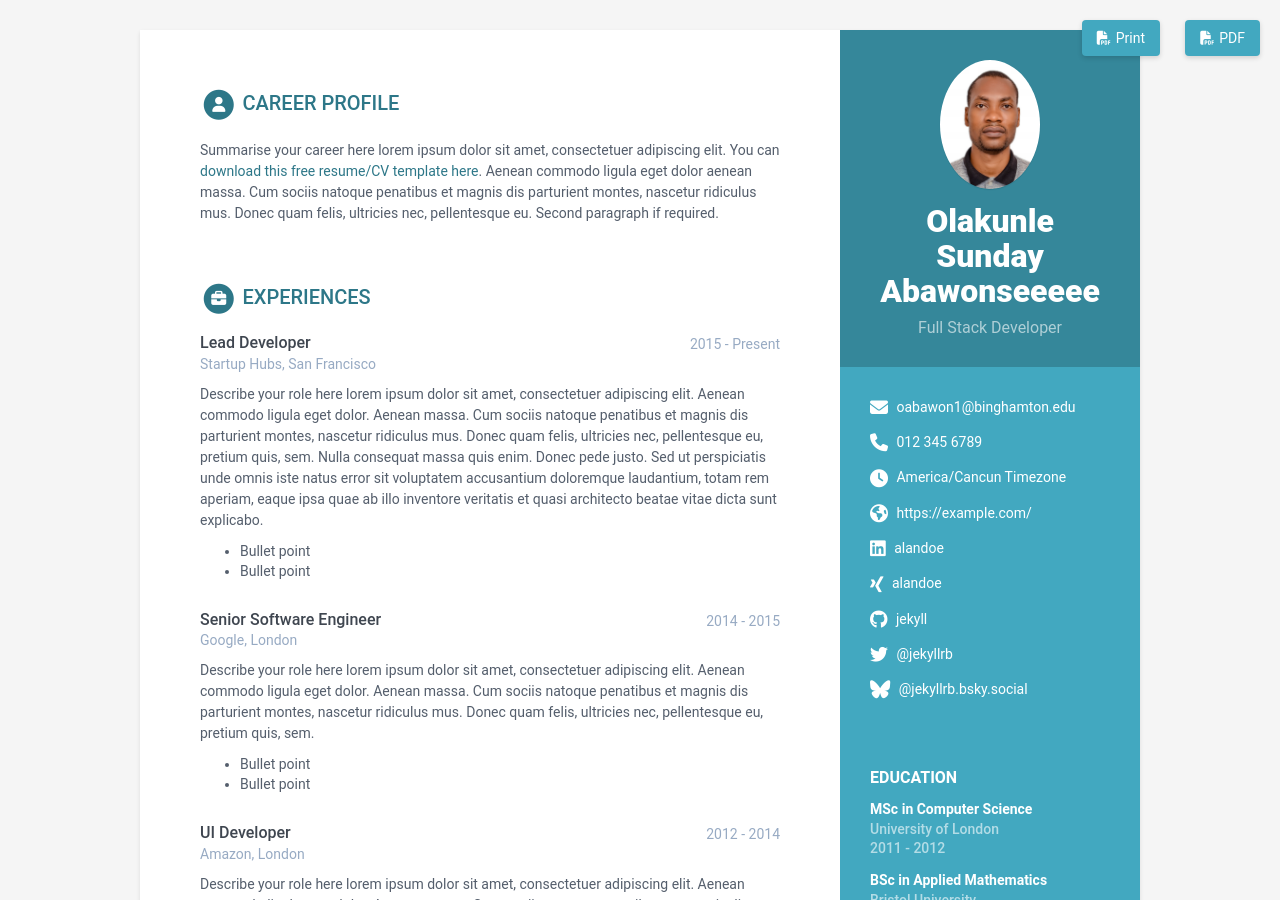
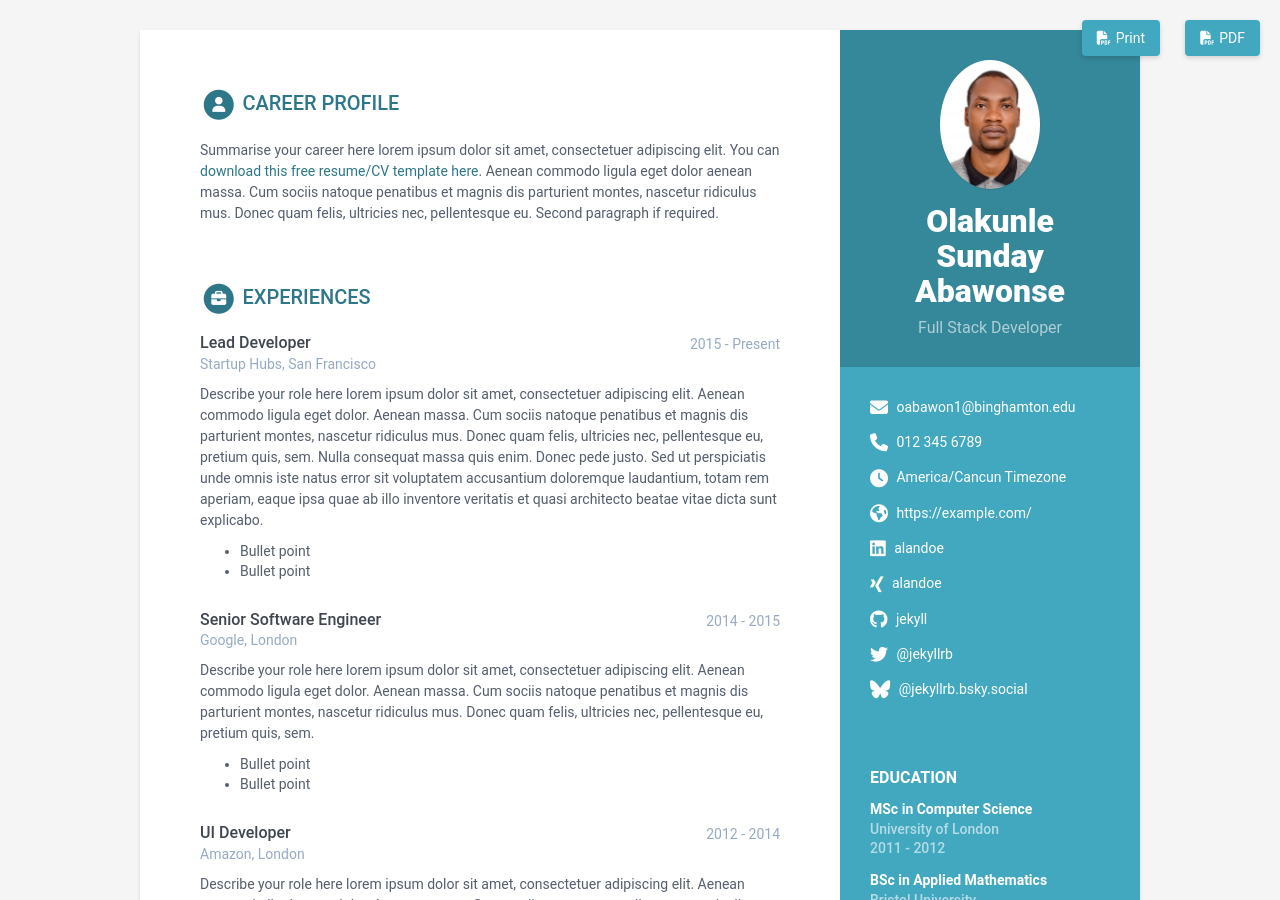
Before and after one commit to oabawon/my_cv, a Jekyll site: the page built from index.html, in a window 1280 px wide and 900 px high. Built offline with Jekyll 4.4.1, drawn with Linux system fonts in a browser that asks for light colours.

Commit message:
Update data.yml

```diff
--- a/_data/data.yml
+++ b/_data/data.yml
@@ -8,7 +8,7 @@ sidebar:
   education: True # set to False if you want education in main section instead of in sidebar
 
   # Profile information
-  name: Olakunle Sunday Abawonseeeee
+  name: Olakunle Sunday Abawonse
   tagline: Full Stack Developer
   avatar: kay_photo.jpg #place a 100x100 picture inside /assets/images/ folder and provide the name of the file below
 
```
